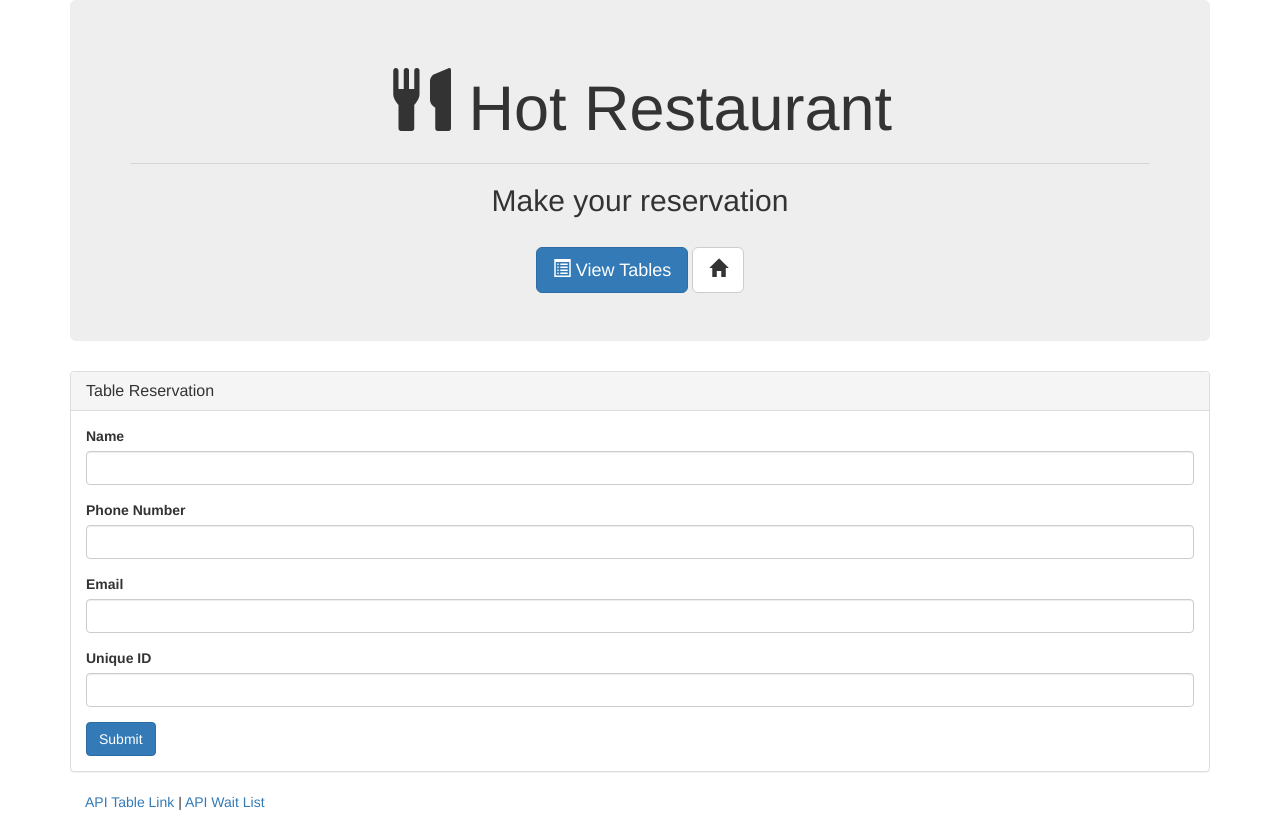
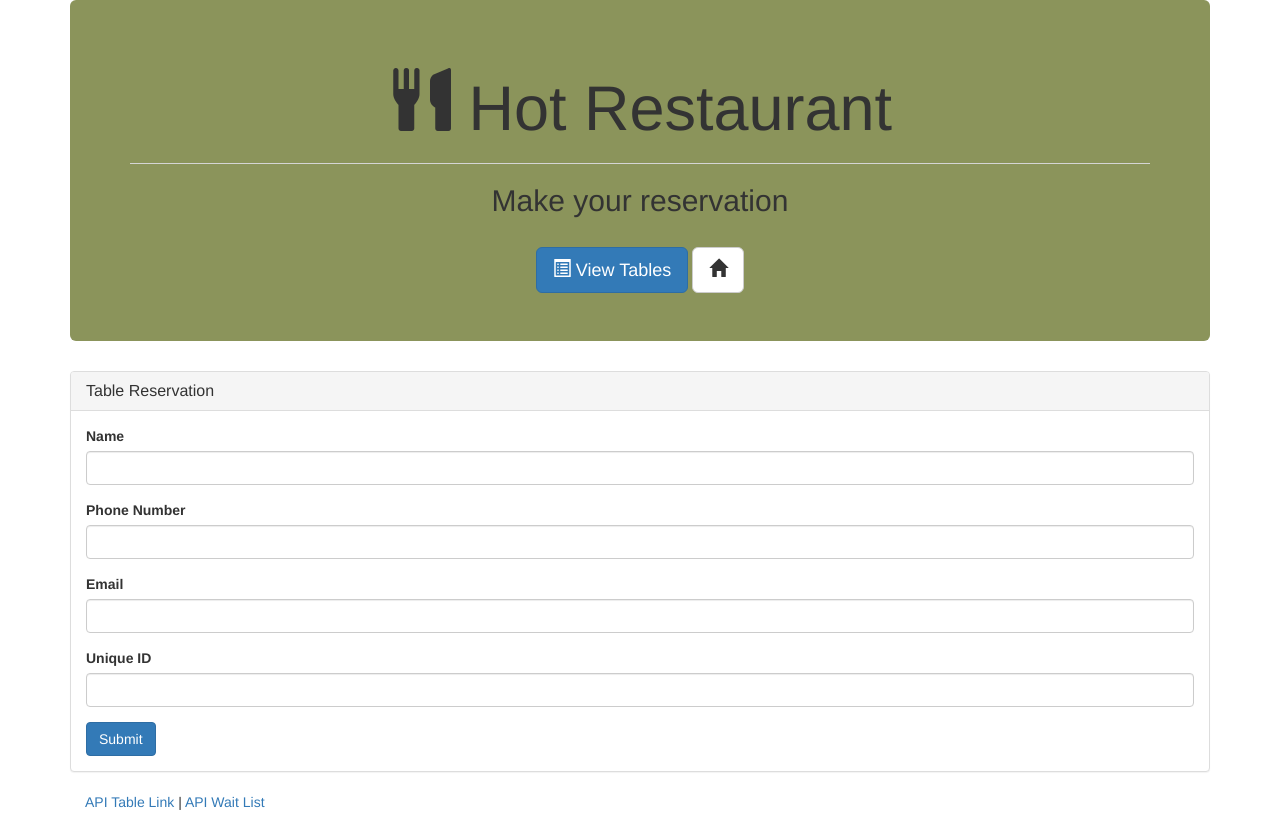
Before and after one commit to unselchr/ReservationSystem, a website: page Reservations.html in a window 1280 px wide. Drawn offline with nearby package versions, Linux system fonts and the light colour scheme.

Commit message:
update to color

```diff
--- a/Reservations.html
+++ b/Reservations.html
@@ -18,7 +18,7 @@
 
 	<div class="container">
 
-		<div class="jumbotron">
+		<div class="jumbotron"  style="background-color:rgb(139, 148, 91);">
 			<h1 class="text-center">
 				<span class="glyphicon glyphicon-cutlery"></span> Hot Restaurant</h1>
 			<hr>
```
